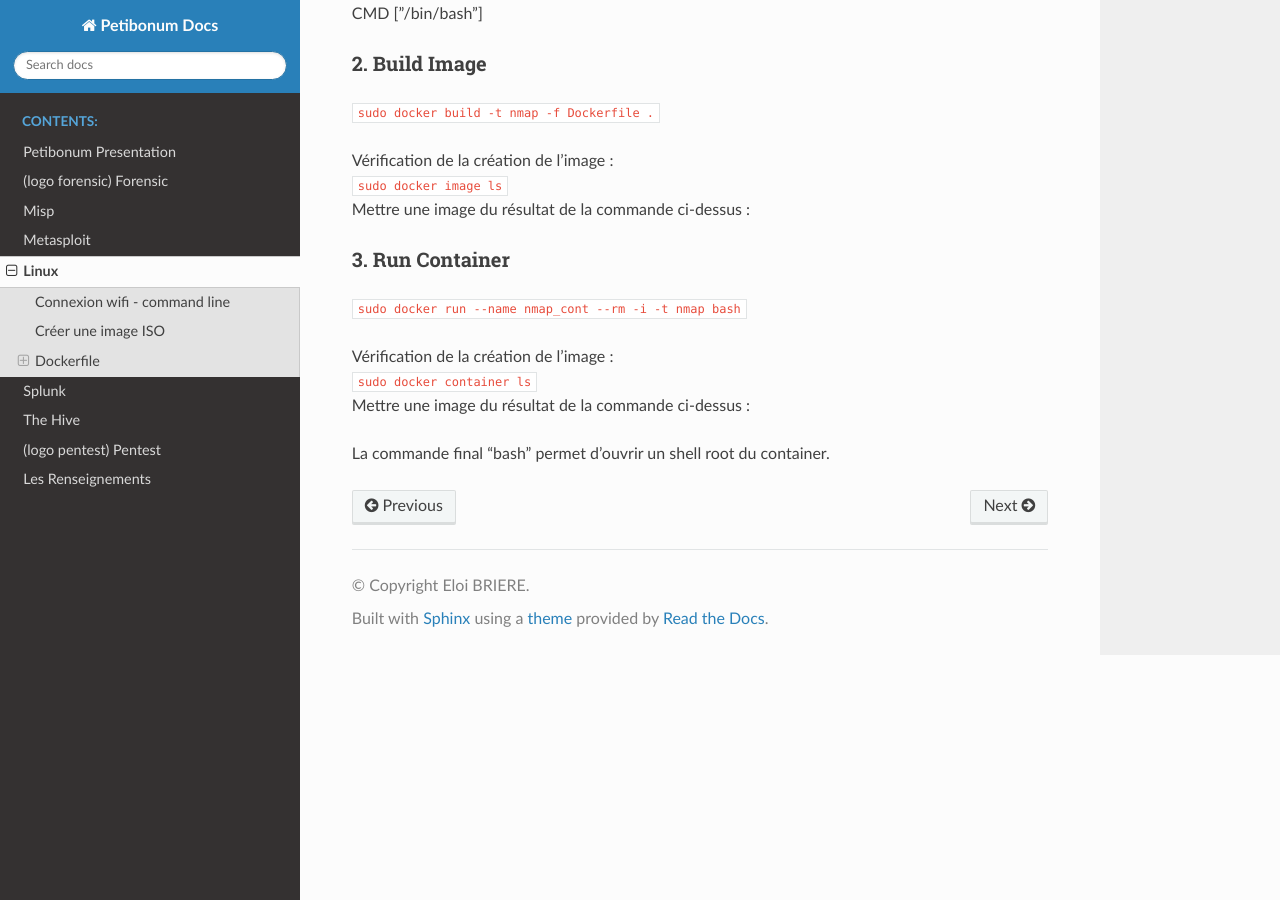
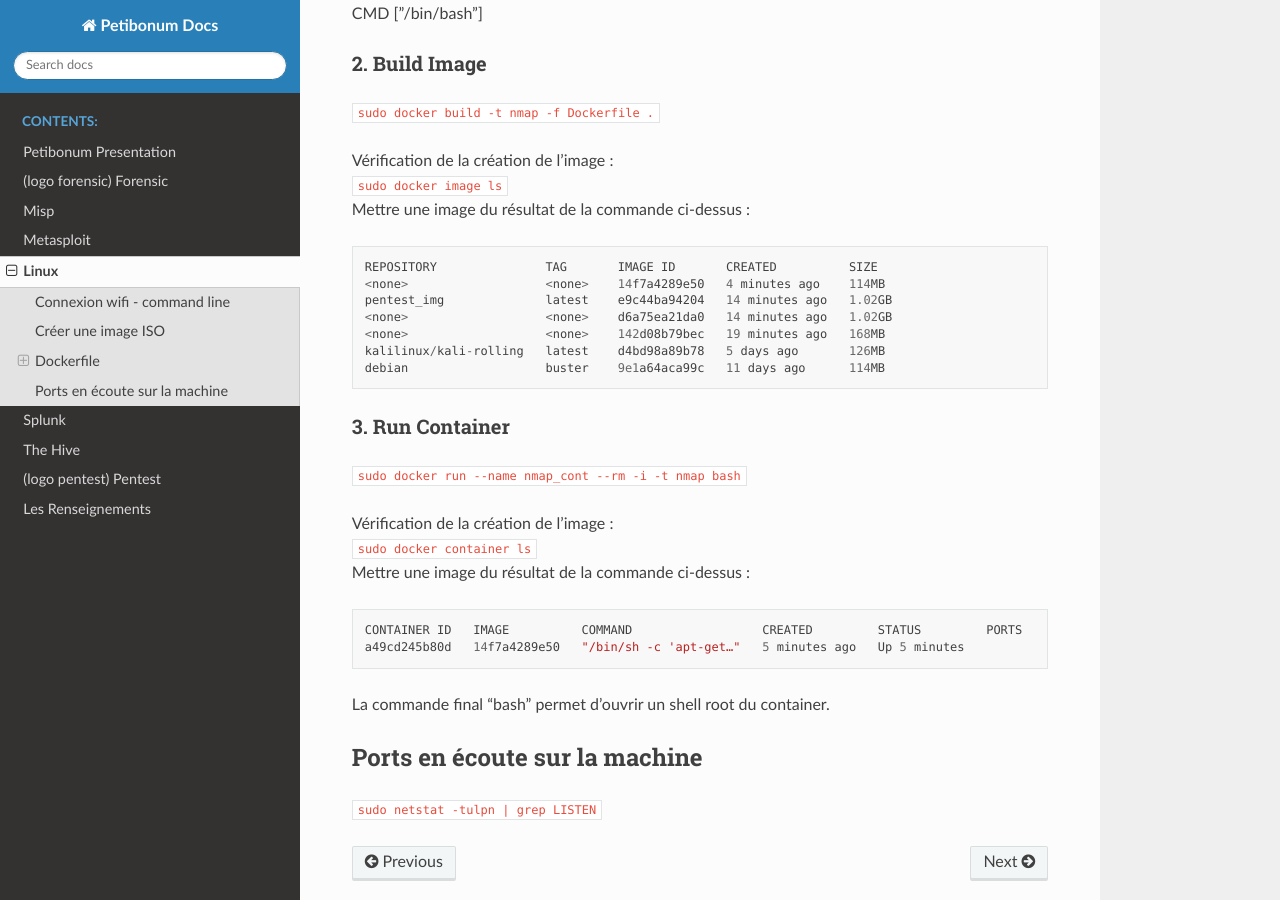
Before and after one commit to Iole-Bri/misp_docs_2, a Sphinx documentation site: the page built from docs/source/src/linux.md, in a window 1280 px wide and 900 px high, scrolled down 617 px. Built offline with Sphinx 7.4.7 and the Read the Docs theme 2.0.0, drawn with Linux system fonts in a browser that asks for light colours.

Commit message:
modif linux.md

````diff
--- a/docs/source/src/linux.md
+++ b/docs/source/src/linux.md
@@ -28,6 +28,13 @@ Vérification de la création de l'image :
 <br/>```sudo docker image ls```
 <br/> Mettre une image du résultat de la commande ci-dessus :
 
+    REPOSITORY               TAG       IMAGE ID       CREATED          SIZE
+    <none>                   <none>    14f7a4289e50   4 minutes ago    114MB
+    pentest_img              latest    e9c44ba94204   14 minutes ago   1.02GB
+    <none>                   <none>    d6a75ea21da0   14 minutes ago   1.02GB
+    <none>                   <none>    142d08b79bec   19 minutes ago   168MB
+    kalilinux/kali-rolling   latest    d4bd98a89b78   5 days ago       126MB
+    debian                   buster    9e1a64aca99c   11 days ago      114MB
 #### 3. Run Container
 
 ```sudo docker run --name nmap_cont --rm -i -t nmap bash```
@@ -36,4 +43,11 @@ Vérification de la création de l'image :
 <br/>```sudo docker container ls```
 <br/> Mettre une image du résultat de la commande ci-dessus :
 
+    CONTAINER ID   IMAGE          COMMAND                  CREATED         STATUS         PORTS     NAMES
+    a49cd245b80d   14f7a4289e50   "/bin/sh -c 'apt-get…"   5 minutes ago   Up 5 minutes             dreamy_mendeleev
+
 La commande final "bash" permet d'ouvrir un shell root du container.
+
+## Ports en écoute sur la machine
+
+```sudo netstat -tulpn | grep LISTEN```
````
